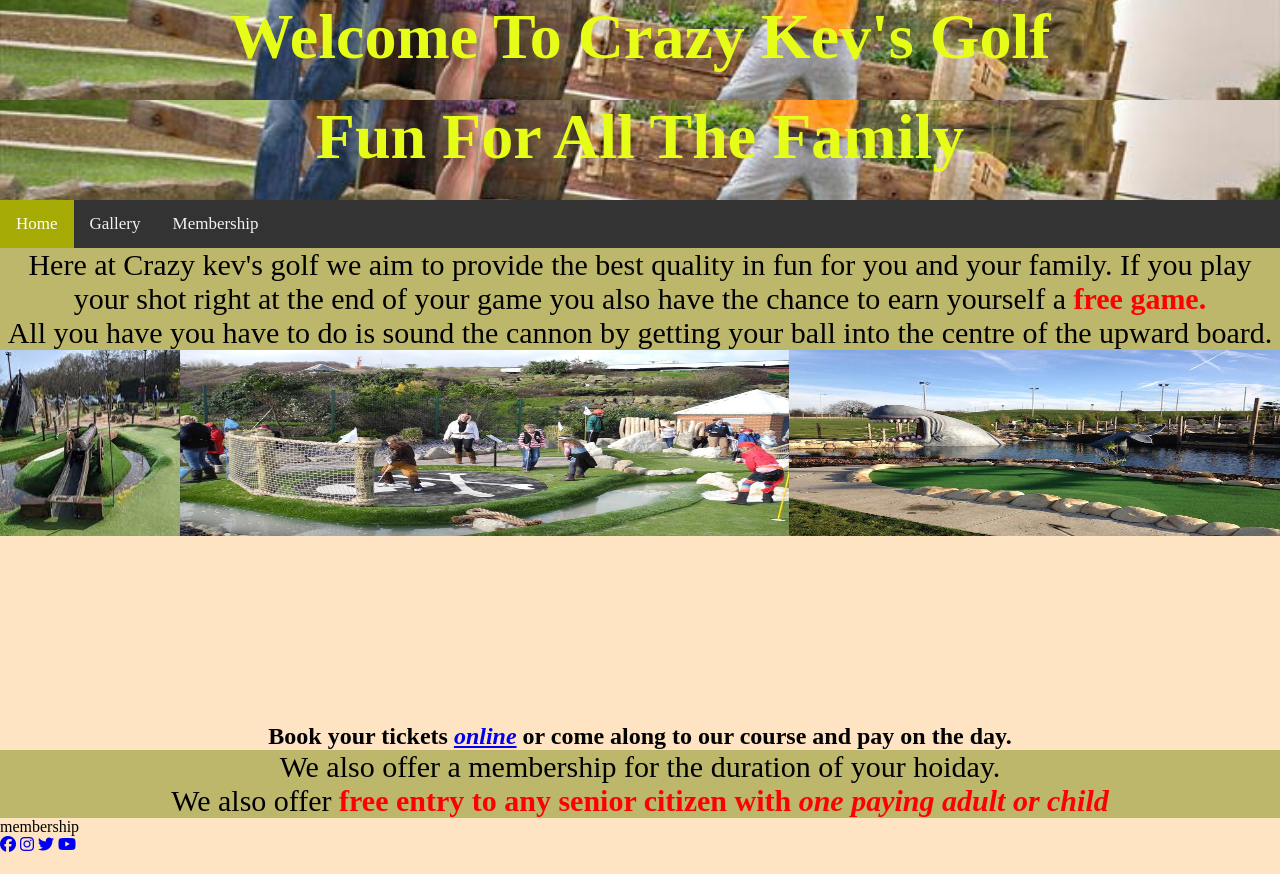
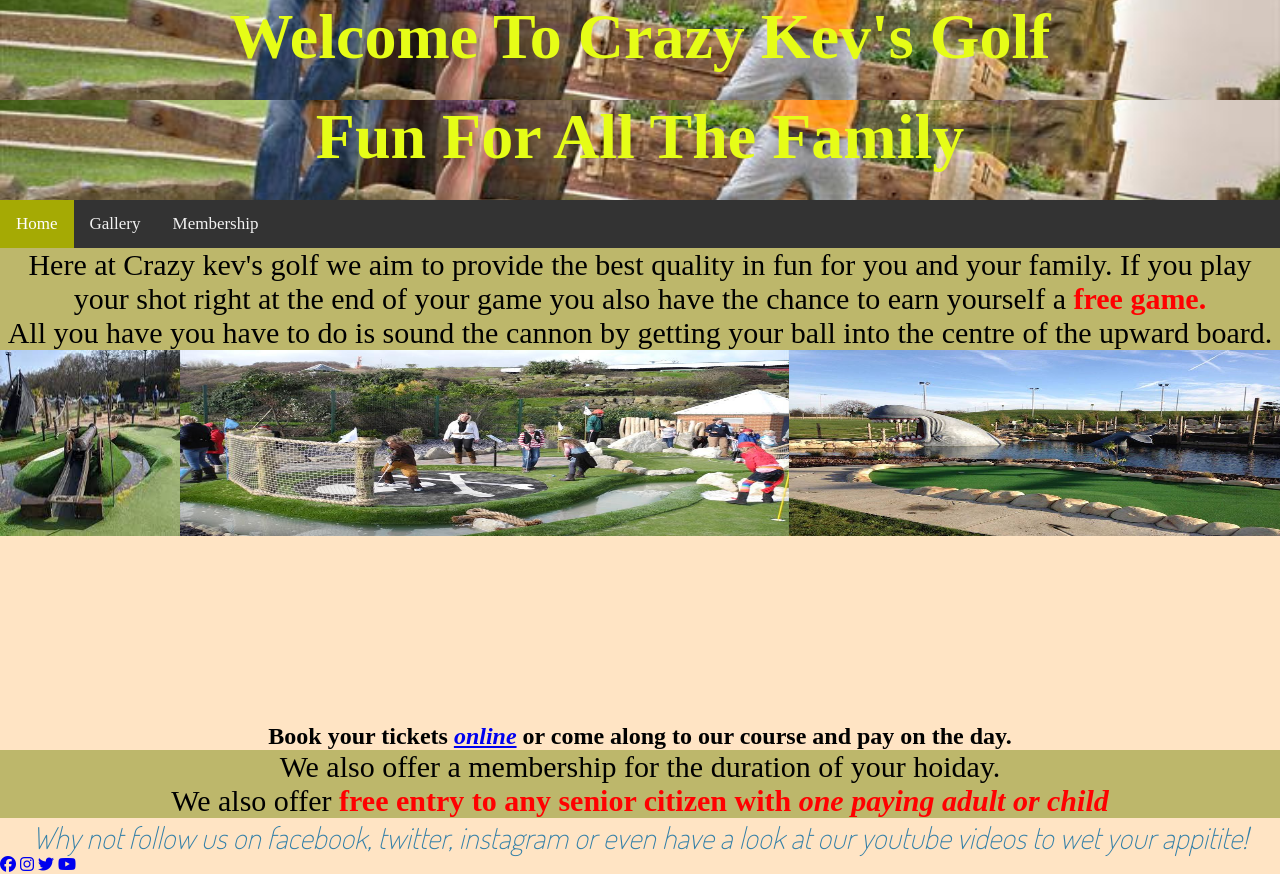
Before and after one commit to kev1978/kevs-crazy-golf, a plain HTML site: page index.html in a window 1280 px wide. Drawn offline with Linux system fonts and the light colour scheme; a web font is replaced by a local one.

Commit message:
add social media icons

```diff
--- a/assets/css/style.css
+++ b/assets/css/style.css
@@ -100,3 +100,12 @@ img {
  #info, h2{
   text-align: center;
  }
+
+ #connect {
+  font-size: 30px;
+  font-family: Dosis, sans-serif;
+  font-weight: 300;
+  font-style: italic;
+  text-align: center;
+  color: #327fa8;
+ }
--- a/index.html
+++ b/index.html
@@ -49,7 +49,9 @@
         <p id="info">We also offer a membership for the duration of your hoiday.<br>
             We also offer <strong>free entry to any senior citizen with <em>one paying adult or child</em></strong></p>
     </section>
-    <section>membership</section>
+    <section>
+        <h1 id="connect">Why not follow us on facebook, twitter, instagram or even have a look at our youtube videos to wet your appitite!
+    </section>
     <footer>
         <ul>
             <li>
```
